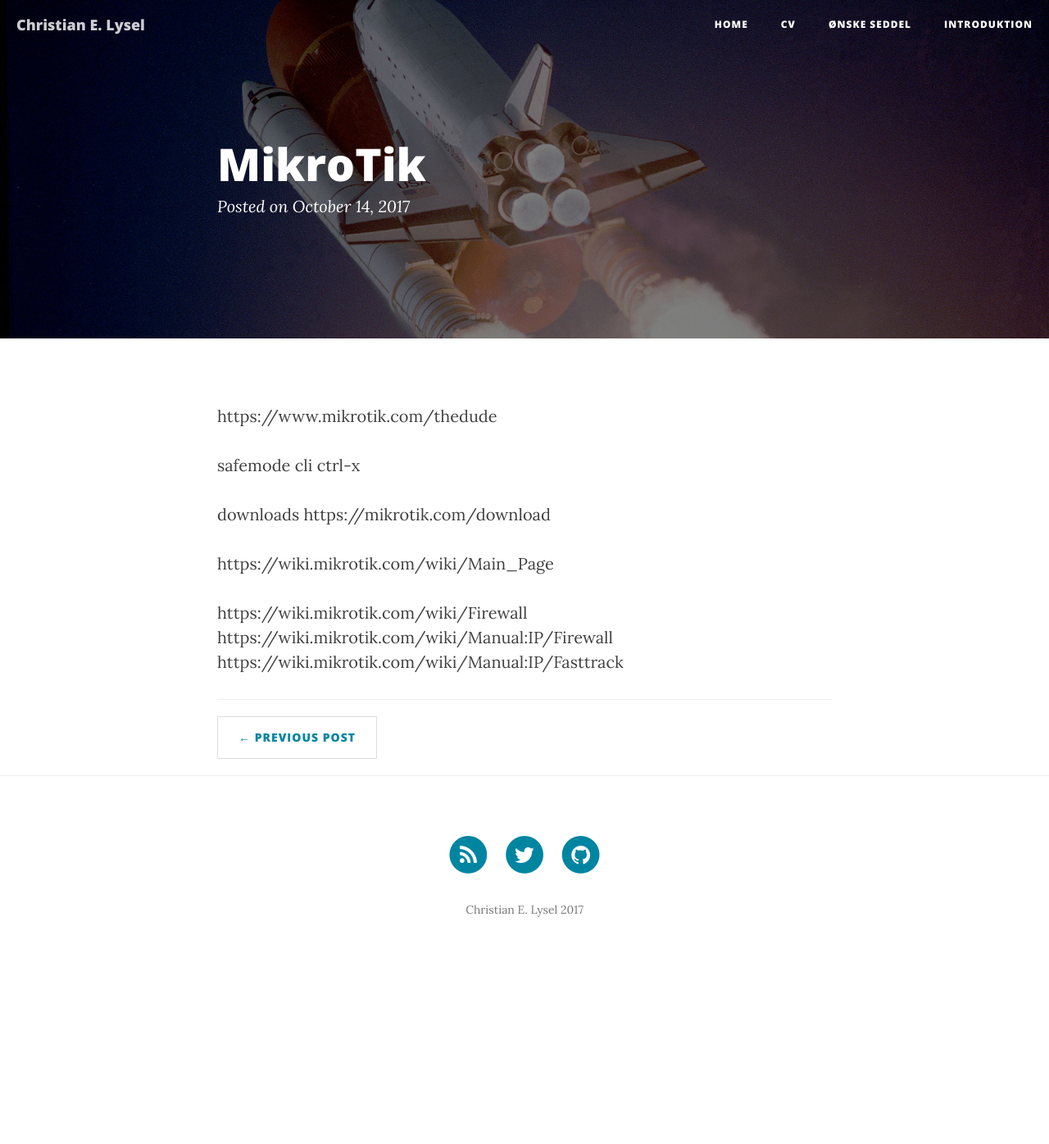
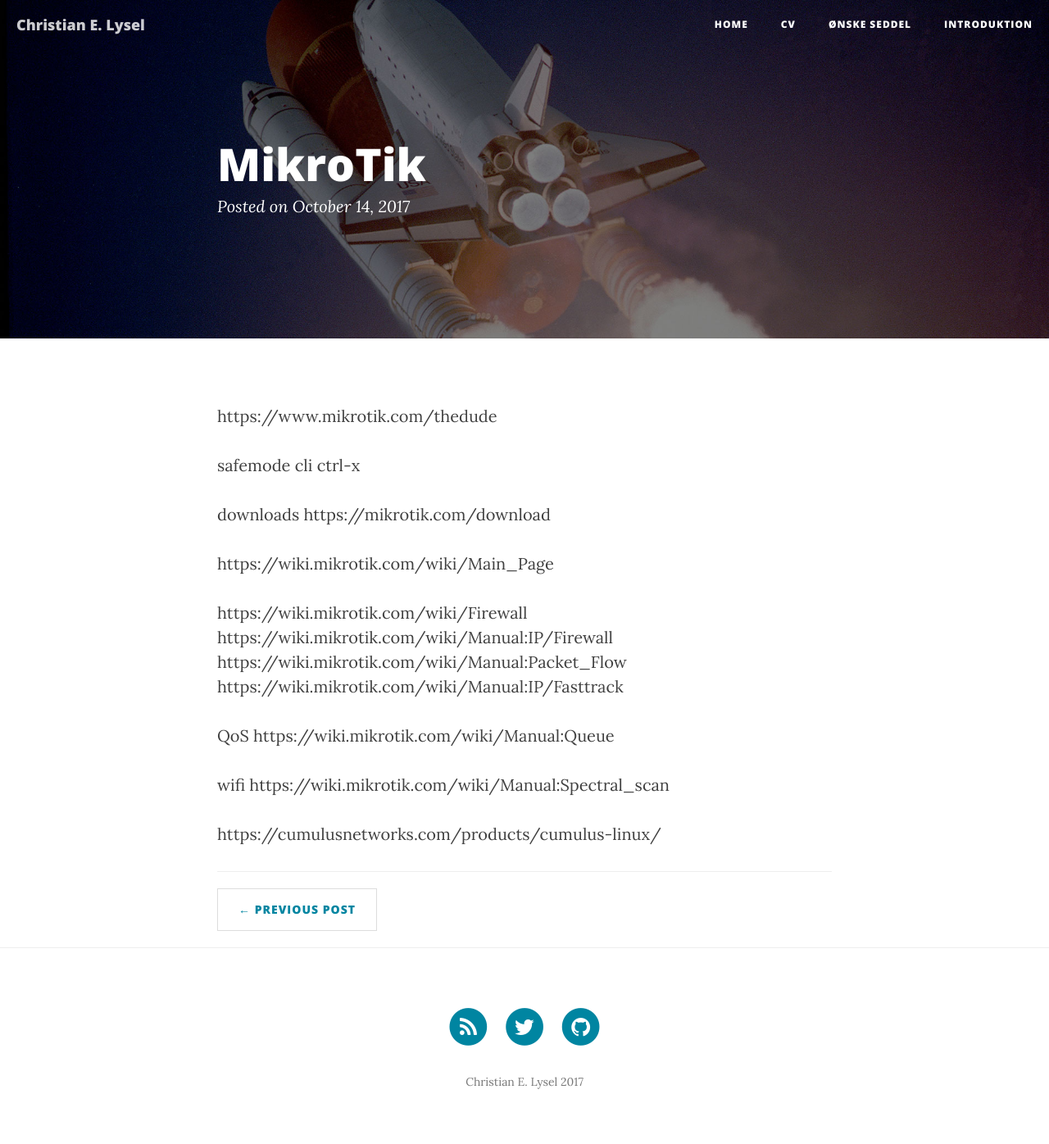
Before and after one commit to clysel/christian.lysel.net, a Jekyll site: the page built from _posts/2017-10-14-mikrotik.markdown, in a window 1280 px wide. Shown: the whole page at 82% size. Built offline with Jekyll 4.4.1, drawn with Linux system fonts in a browser that asks for light colours; nearby versions of some CDN libraries; before the commit the page ends 1186 px from its top, so only the background shows below that.

Commit message:
Update 2017-10-14-mikrotik.markdown

```diff
--- a/_posts/2017-10-14-mikrotik.markdown
+++ b/_posts/2017-10-14-mikrotik.markdown
@@ -14,4 +14,15 @@
 
 https://wiki.mikrotik.com/wiki/Firewall
 https://wiki.mikrotik.com/wiki/Manual:IP/Firewall
+https://wiki.mikrotik.com/wiki/Manual:Packet_Flow
 https://wiki.mikrotik.com/wiki/Manual:IP/Fasttrack
+
+QoS
+https://wiki.mikrotik.com/wiki/Manual:Queue
+
+
+wifi
+https://wiki.mikrotik.com/wiki/Manual:Spectral_scan
+
+
+https://cumulusnetworks.com/products/cumulus-linux/
```
